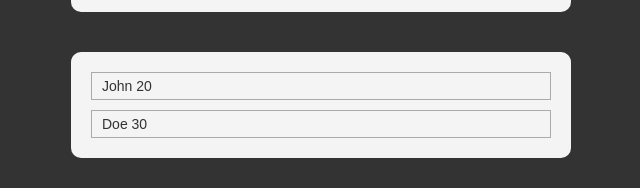
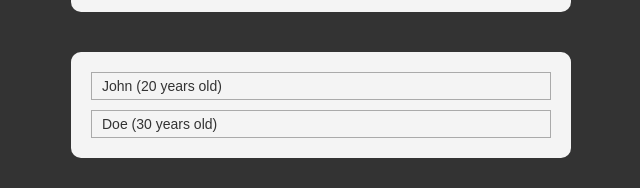
Before and after one commit to devBayo/react-complete-guide, a React (Create React App) app: page / in a window 1280 px wide. Shown: the part 196-384 px from the top of the page, without its empty margins (319-959 px from the left). Built offline with nearby package versions, Linux system fonts and the light colour scheme.

Commit message:
modified

```diff
--- a/src/components/User/UserItem.jsx
+++ b/src/components/User/UserItem.jsx
@@ -3,7 +3,8 @@ import styles from './UserItem.module.css';
 const UserItem = props => {
   return (
     <div className={styles['user-item']}>
-      {props.user.username} {props.user.age}
+      {props.user.username} ({props.user.age}{' '}
+      {props.user.age > 1 ? 'years' : 'year'} old)
     </div>
   );
 };
```
